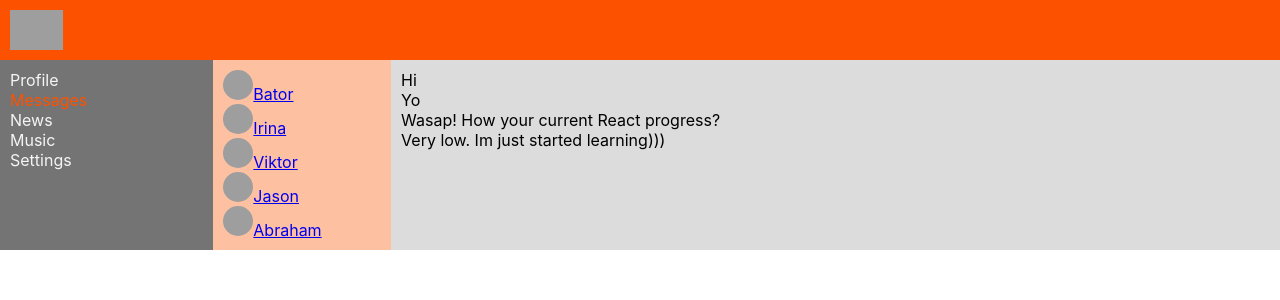
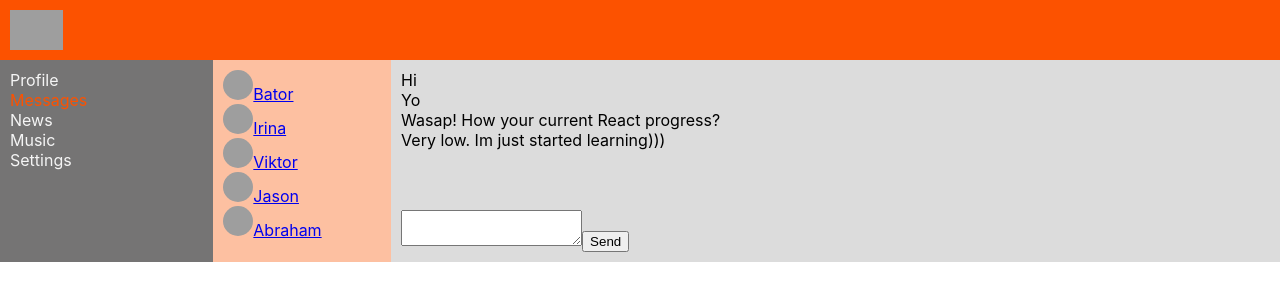
Before and after one commit to bsanzhiev/react-first, a React (Create React App) app: page /dialogs in a window 1280 px wide. Shown: the top 300 px of the page. Built offline with nearby package versions, Linux system fonts and the light colour scheme; grey boxes are pictures that could not be loaded.

Commit message:
add React create Ref and onClick

```diff
--- a/src/components/Dialogs/Dialogs.jsx
+++ b/src/components/Dialogs/Dialogs.jsx
@@ -7,6 +7,12 @@
 
 const Dialogs = (props) => {
 
+  let newMessageElement = React.createRef();
+
+  let addMessage = () => {
+    let text = newMessageElement.current.value;
+    alert(text);
+  }
   // eslint-disable-next-line react/jsx-key
   let dialogsElements = props.state.dialogs.map (
     // eslint-disable-next-line react/jsx-key
@@ -24,8 +30,14 @@
         { dialogsElements }
       </div>
 
-      <div className={s.messages}>
-      { messagesElements }
+      <div>
+        <div className={s.messages}>
+          { messagesElements }
+        </div>
+        <div className={s.sendMessage}>
+        <textarea ref={newMessageElement}></textarea>
+        <button onClick={ addMessage }>Send</button>
+      </div>
       </div>
     </div>
   )
--- a/src/components/Dialogs/Dialogs.module.css
+++ b/src/components/Dialogs/Dialogs.module.css
@@ -23,7 +23,15 @@
 
 .messages {
   padding: 10px;
+  position:relative;
+  padding-bottom:50px;
 }
 
 .messages .message {
 }
+
+.sendMessage {
+  position: sticky;
+  bottom: 0px;
+  padding: 10px;
+}
--- a/src/components/Profile/MyPosts/MyPosts.jsx
+++ b/src/components/Profile/MyPosts/MyPosts.jsx
@@ -10,15 +10,22 @@
     p => <Post message={p.message} key={p.id} likes={p.likes} />
   );
 
+  let newPostElement = React.createRef();
+
+  let addPost = () => {
+    let text = newPostElement.current.value;
+    alert(text);
+  }
+
   return (
     <div className={s.postBlock}>
     <h3>My Posts</h3>
       <div>
         <div>
-          <textarea></textarea>
+          <textarea ref={newPostElement}></textarea>
         </div>
         <div>
-          <button>Add post</button>
+          <button onClick={ addPost }>Add post</button>
         </div>
       </div>
       <div>
--- a/src/components/Profile/MyPosts/Post/Post.jsx
+++ b/src/components/Profile/MyPosts/Post/Post.jsx
@@ -7,7 +7,7 @@
       <img src='https://c7.hotpng.com/preview/348/800/890/computer-icons-avatar-user-login-avatar-thumbnail.jpg'></img>
         { props.message }
       <div>
-        <span>Like</span> ({props.likes})
+        <span>Like 👍</span> {props.likes}
       </div>
     </div>
   )
```
